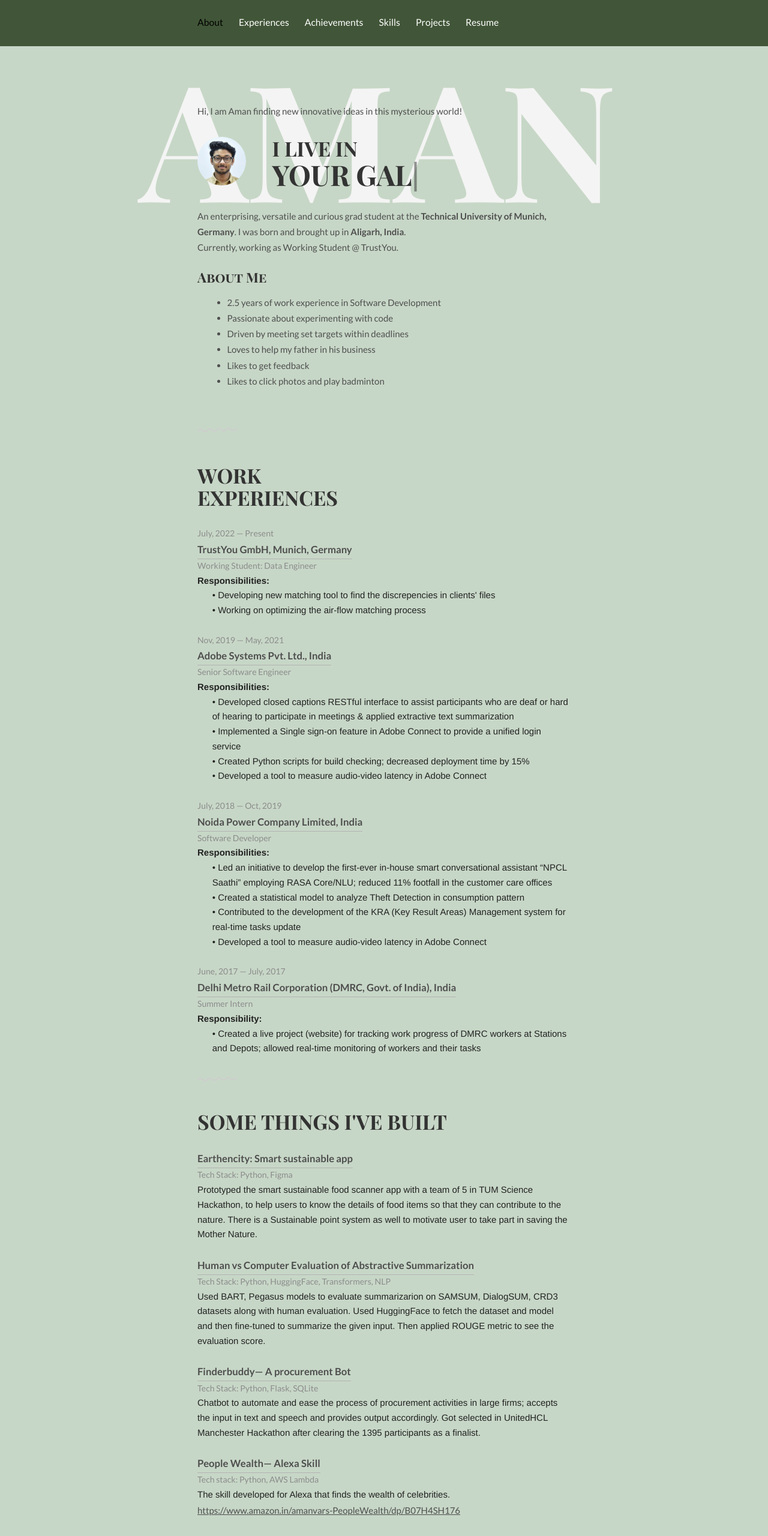
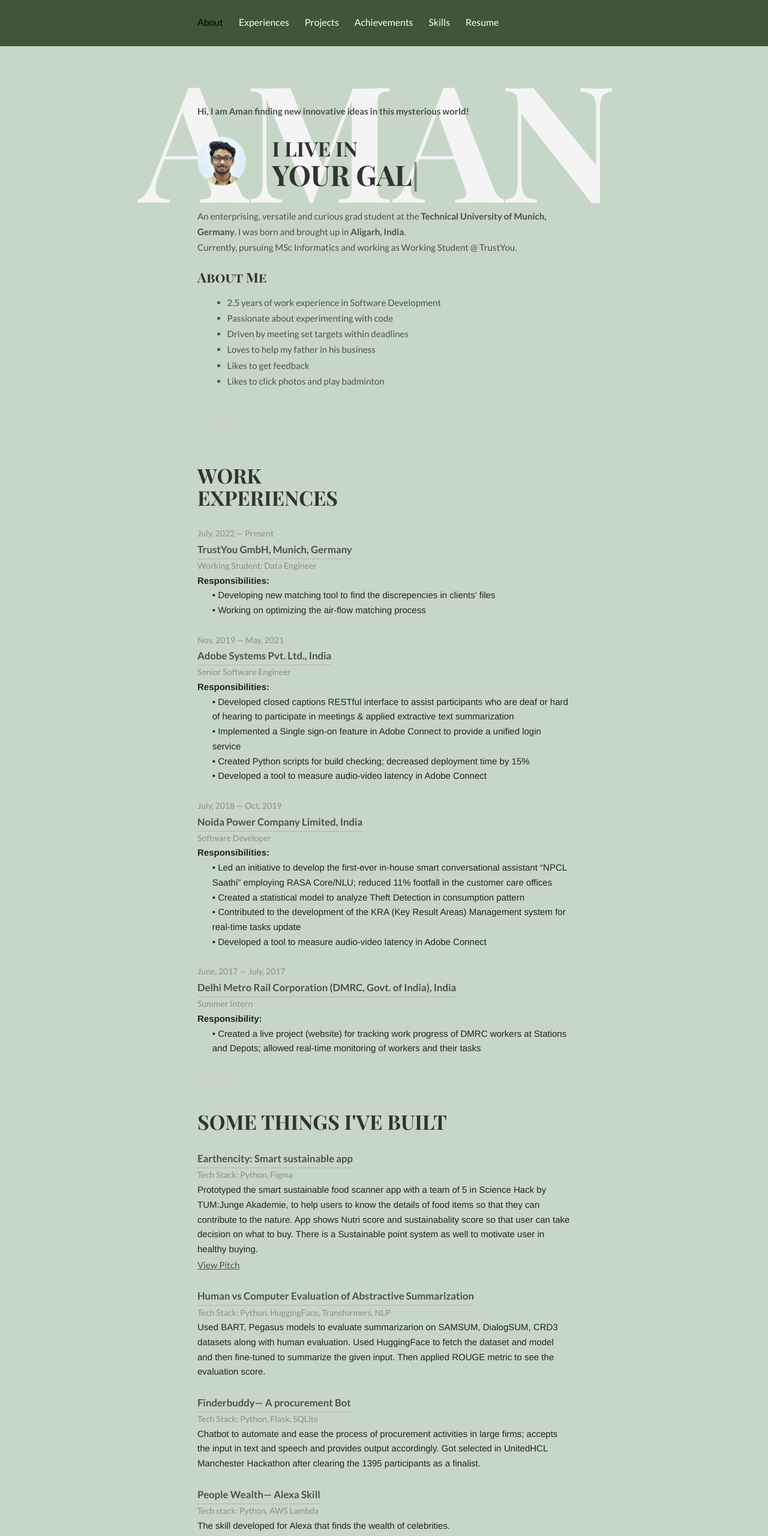
Before and after one commit to amanvars/amanvars.github.io, a plain HTML site: page index.html in a window 1280 px wide. Shown: the top 2560 px of the page at 60% size. Drawn offline with Linux system fonts and the light colour scheme.

Commit message:
Added pitch file

```diff
--- a/index.html
+++ b/index.html
@@ -49,9 +49,9 @@ body {
 				    <ul>
 				        <li class="active"><a href="#about">About</a></li>
 				        <li><a href="#experiences">Experiences</a></li>
+   				        <li><a href="#projects">Projects</a></li>
 				        <li><a href="#achievements">Achievements</a></li>
 				        <li><a href="#skills">Skills</a></li>
-				        <li><a href="#projects">Projects</a></li>
 				        <li><a href="#resume">Resume</a></li>
 				    </ul>
 				</nav>
@@ -64,7 +64,7 @@ body {
 	<!-- Introduction -->
 	<div class="intro section" id="about">
 		<div class="container">
-			<p>Hi, I am Aman finding new innovative ideas in this mysterious world!</p>
+			<p><strong>Hi, I am Aman finding new innovative ideas in this mysterious world!</strong></p>
 			<div class="units-row units-split wrap">
 				<div class="unit-20">
 					<img src="img/aman.jpg" alt="Avatar">
@@ -74,7 +74,7 @@ body {
 				</div>
 				<p>
 					An enterprising, versatile and curious grad student at the <strong>Technical University of Munich, Germany</strong>. I was born and brought up in <strong>Aligarh, India</strong>.
-					<br>Currently, working as Working Student @ TrustYou.
+					<br>Currently, pursuing MSc Informatics and working as Working Student @ TrustYou.
 				</p>
 				<h2>About Me</h2>
 				<ul class="work-list">
@@ -153,7 +153,8 @@ body {
 			<ul class="work-list">
 				<li><a href="#">Earthencity: Smart sustainable app</a> </li>
 				<li>Tech Stack: Python, Figma</li>
-				Prototyped the smart sustainable food scanner app with a team of 5 in TUM Science Hackathon, to help users to know the details of food items so that they can contribute to the nature. There is a Sustainable point system as well to motivate user to take part in saving the Mother Nature.
+				Prototyped the smart sustainable food scanner app with a team of 5 in Science Hack by TUM:Junge Akademie, to help users to know the details of food items so that they can contribute to the nature. App shows Nutri score and sustainabality score so that user can take decision on what to buy. There is a Sustainable point system as well to motivate user in healthy buying.<br>
+				<a href="Earthencity.pdf" target="_blank">View Pitch</a>
 			</ul>
 			<ul class="work-list">
 				<li><a href="#">Human vs Computer Evaluation of Abstractive Summarization</a> </li>
```
Also changed, not shown: 1 other file.
